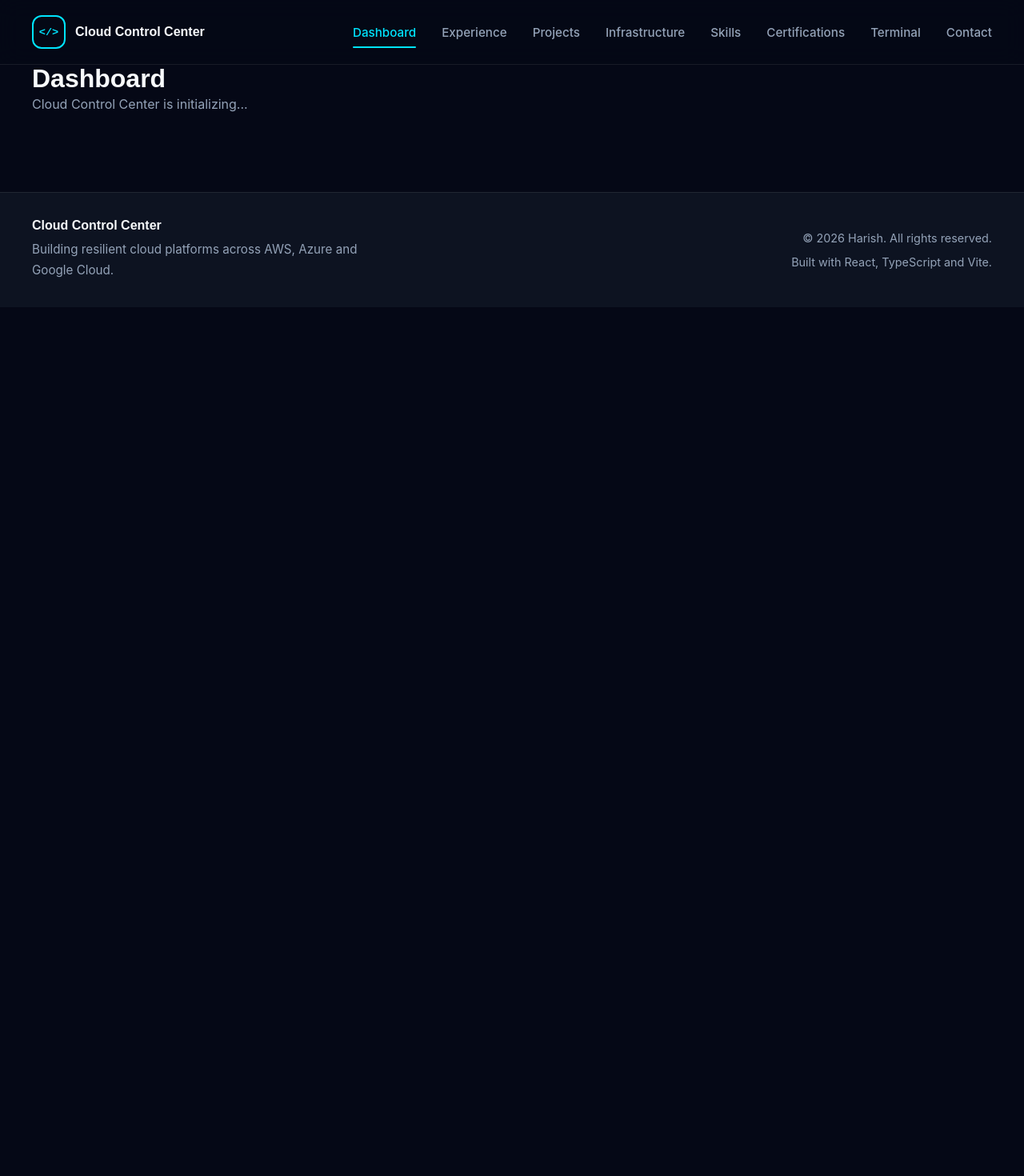
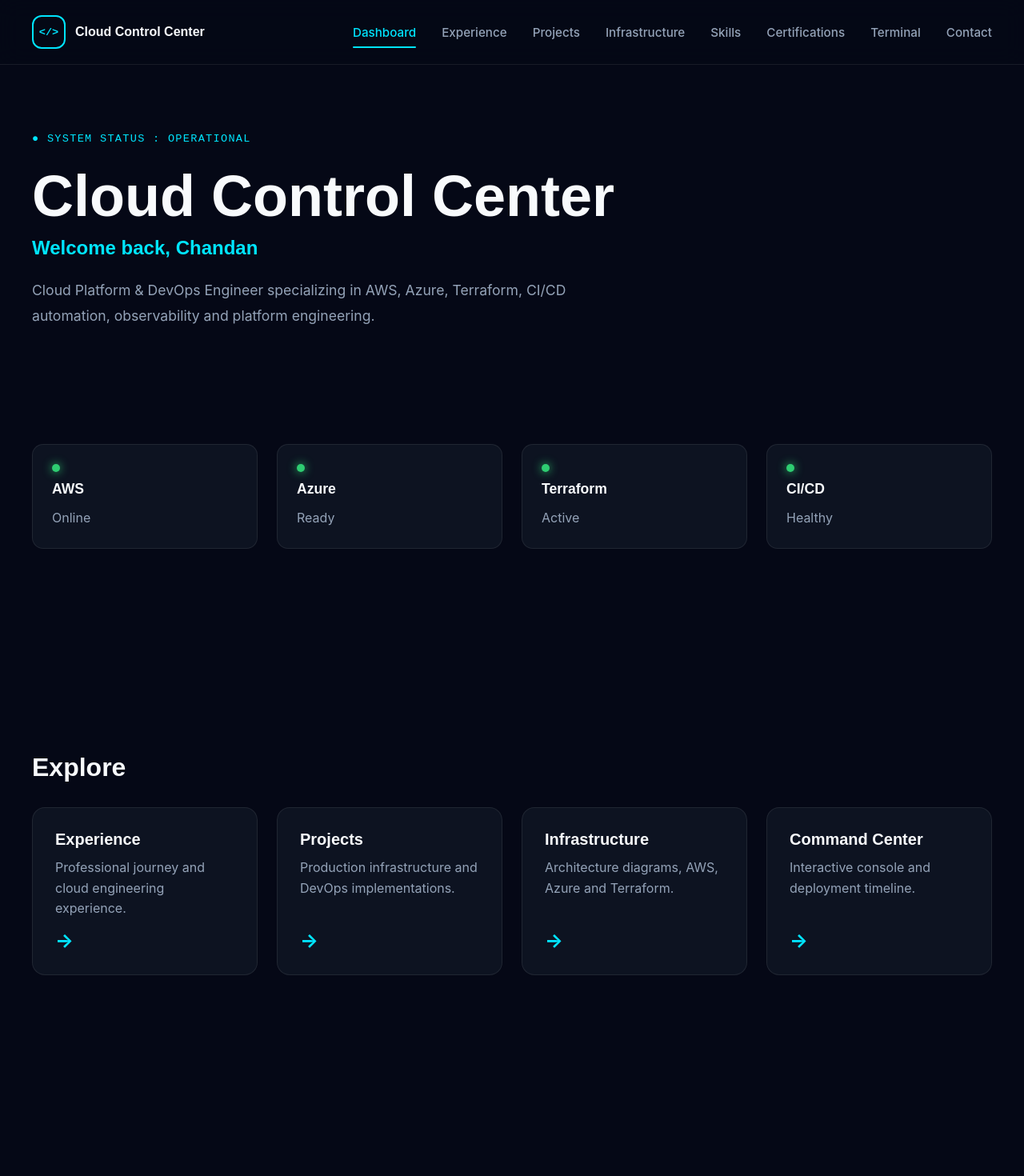
Before and after one commit to chandan-itz-me/portfolio, a React (Vite) app in the folder cloud-control-center/: page / in a window 1280 px wide. Shown: the top 1470 px of the page at 80% size. Before the commit the page ends 800 px from the top, so only its background shows below. Built offline with nearby package versions, Linux system fonts and the light colour scheme.

Commit message:
feat(dashboard): create mission control dashboard

```diff
--- /dev/null
+++ b/cloud-control-center/src/components/dashboard/DashboardHero/DashboardHero.module.css
@@ -0,0 +1,44 @@
+.hero {
+    padding: 5rem 0 3rem;
+}
+
+.badge {
+    display: inline-flex;
+    align-items: center;
+
+    margin-bottom: 1.25rem;
+
+    color: var(--color-primary);
+
+    font-family: var(--font-code);
+    font-size: .85rem;
+    letter-spacing: .08rem;
+}
+
+.title {
+    margin-bottom: .75rem;
+
+    font-size: clamp(2.8rem, 6vw, 4.5rem);
+
+    line-height: 1.1;
+}
+
+.subtitle {
+    margin-bottom: 1.5rem;
+
+    color: var(--color-primary);
+
+    font-size: 1.5rem;
+
+    font-weight: 600;
+}
+
+.description {
+    max-width: 760px;
+
+    color: var(--color-text-muted);
+
+    font-size: 1.1rem;
+
+    line-height: 1.8;
+}
--- /dev/null
+++ b/cloud-control-center/src/components/dashboard/DashboardHero/DashboardHero.tsx
@@ -0,0 +1,29 @@
+import { profile } from "@/config/profile";
+
+import styles from "./DashboardHero.module.css";
+
+export default function DashboardHero() {
+    return (
+        <section className={styles.hero}>
+            <div>
+                <p className={styles.badge}>
+                    ● SYSTEM STATUS : OPERATIONAL
+                </p>
+
+                <h1 className={styles.title}>
+                    Cloud Control Center
+                </h1>
+
+                <h2 className={styles.subtitle}>
+                    Welcome back, {profile.name}
+                </h2>
+
+                <p className={styles.description}>
+                    Cloud Platform & DevOps Engineer specializing
+                    in AWS, Azure, Terraform, CI/CD automation,
+                    observability and platform engineering.
+                </p>
+            </div>
+        </section>
+    );
+}
--- /dev/null
+++ b/cloud-control-center/src/components/dashboard/NavigationCard/NavigationCard.module.css
@@ -0,0 +1,50 @@
+.card {
+
+    display:flex;
+
+    flex-direction:column;
+
+    gap:.75rem;
+
+    padding:1.75rem;
+
+    border:1px solid var(--color-border);
+
+    border-radius:16px;
+
+    background:var(--color-surface);
+
+    transition:.3s ease;
+
+    min-height:180px;
+}
+
+.card:hover{
+
+    border-color:var(--color-primary);
+
+    transform:translateY(-6px);
+}
+
+.card h3{
+
+    font-size:1.25rem;
+}
+
+.card p{
+
+    color:var(--color-text-muted);
+
+    line-height:1.6;
+
+    flex:1;
+}
+
+.arrow{
+
+    color:var(--color-primary);
+
+    font-size:1.5rem;
+
+    font-weight:bold;
+}
--- /dev/null
+++ b/cloud-control-center/src/components/dashboard/NavigationCard/NavigationCard.tsx
@@ -0,0 +1,30 @@
+import { NavLink } from "react-router-dom";
+
+import styles from "./NavigationCard.module.css";
+
+type NavigationCardProps = {
+    title: string;
+    description: string;
+    to: string;
+};
+
+export default function NavigationCard({
+    title,
+    description,
+    to,
+}: NavigationCardProps) {
+    return (
+        <NavLink
+            to={to}
+            className={styles.card}
+        >
+            <h3>{title}</h3>
+
+            <p>{description}</p>
+
+            <span className={styles.arrow}>
+                →
+            </span>
+        </NavLink>
+    );
+}
--- /dev/null
+++ b/cloud-control-center/src/components/dashboard/StatusCard/StatusCard.module.css
@@ -0,0 +1,40 @@
+.card {
+    display: flex;
+    flex-direction: column;
+    gap: .75rem;
+
+    padding: 1.5rem;
+
+    border: 1px solid var(--color-border);
+
+    border-radius: 14px;
+
+    background: var(--color-surface);
+
+    transition: .3s ease;
+}
+
+.card:hover {
+    transform: translateY(-4px);
+
+    border-color: var(--color-primary);
+}
+
+.dot {
+    width: 10px;
+    height: 10px;
+
+    border-radius: 50%;
+
+    background: #2ecc71;
+
+    box-shadow: 0 0 12px #2ecc71;
+}
+
+.card h3 {
+    font-size: 1.1rem;
+}
+
+.card p {
+    color: var(--color-text-muted);
+}
--- /dev/null
+++ b/cloud-control-center/src/components/dashboard/StatusCard/StatusCard.tsx
@@ -0,0 +1,21 @@
+import styles from "./StatusCard.module.css";
+
+type StatusCardProps = {
+    title: string;
+    status: string;
+};
+
+export default function StatusCard({
+    title,
+    status,
+}: StatusCardProps) {
+    return (
+        <article className={styles.card}>
+            <span className={styles.dot} />
+
+            <h3>{title}</h3>
+
+            <p>{status}</p>
+        </article>
+    );
+}
--- a/cloud-control-center/src/pages/Dashboard/Dashboard.module.css
+++ b/cloud-control-center/src/pages/Dashboard/Dashboard.module.css
@@ -0,0 +1,27 @@
+.grid {
+    display: grid;
+
+    grid-template-columns: repeat(auto-fit, minmax(220px, 1fr));
+
+    gap: 1.5rem;
+
+    margin-bottom: 4rem;
+}
+
+.heading{
+
+    margin-bottom:2rem;
+
+    font-size:2rem;
+}
+
+.navigationGrid{
+
+    display:grid;
+
+    grid-template-columns:repeat(auto-fit,minmax(260px,1fr));
+
+    gap:1.5rem;
+
+    margin-bottom:4rem;
+}
--- a/cloud-control-center/src/pages/Dashboard/Dashboard.tsx
+++ b/cloud-control-center/src/pages/Dashboard/Dashboard.tsx
@@ -1,11 +1,76 @@
+import DashboardHero from "@/components/dashboard/DashboardHero/DashboardHero";
+import NavigationCard from "@/components/dashboard/NavigationCard/NavigationCard";
+import StatusCard from "@/components/dashboard/StatusCard/StatusCard";
 import Container from "@/components/layout/Container/Container";
+
+import styles from "./Dashboard.module.css";
 
 export default function Dashboard() {
     return (
         <Container>
-            <h1>Dashboard</h1>
 
-            <p>Cloud Control Center is initializing...</p>
+            <DashboardHero />
+
+            <section className={styles.grid}>
+
+                <StatusCard
+                    title="AWS"
+                    status="Online"
+                />
+
+                <StatusCard
+                    title="Azure"
+                    status="Ready"
+                />
+
+                <StatusCard
+                    title="Terraform"
+                    status="Active"
+                />
+
+                <StatusCard
+                    title="CI/CD"
+                    status="Healthy"
+                />
+
+            </section>
+
+            <section>
+
+                <h2 className={styles.heading}>
+                    Explore
+                </h2>
+
+                <div className={styles.navigationGrid}>
+
+                    <NavigationCard
+                        title="Experience"
+                        description="Professional journey and cloud engineering experience."
+                        to="/experience"
+                    />
+
+                    <NavigationCard
+                        title="Projects"
+                        description="Production infrastructure and DevOps implementations."
+                        to="/projects"
+                    />
+
+                    <NavigationCard
+                        title="Infrastructure"
+                        description="Architecture diagrams, AWS, Azure and Terraform."
+                        to="/infrastructure"
+                    />
+
+                    <NavigationCard
+                        title="Command Center"
+                        description="Interactive console and deployment timeline."
+                        to="/terminal"
+                    />
+
+                </div>
+
+            </section>
+
         </Container>
     );
 }
```
